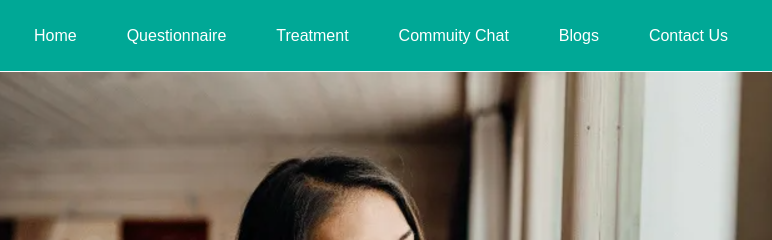
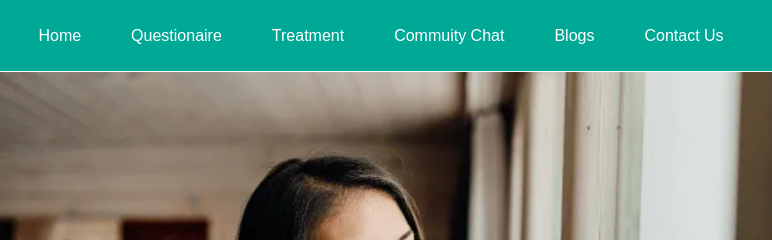
Before and after one commit to CoolUser126/Mind-Mates-With-Mind-Matters, a plain HTML site: page home.html in a window 1280 px wide. Shown: the top 240 px of the page, 186-958 px from the left. Drawn offline with Linux system fonts and the light colour scheme.

```diff
--- a/home.html
+++ b/home.html
@@ -15,7 +15,7 @@
             <nav>
                 <ul>
                     <li><a href="./home.html">Home</a></li>
-                    <li><a href="./Questions.html">Questionnaire</a></li>
+                    <li><a href="./Questions.html">Questionaire</a></li>
                     <li><a href="./treatment.html">Treatment</a></li>
                     <li><a href="#"id="communityChatBtn">Commuity Chat</a></li>
                     <li><a href="./blogs.html">Blogs</a></li>
```
